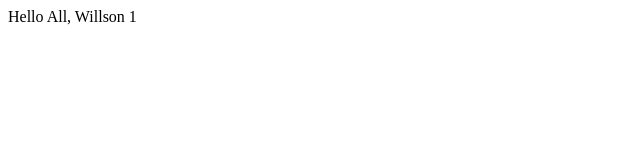
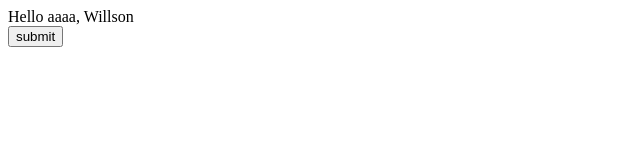
Before and after one commit to XiaoMingXing/Todo, a React app in the folder todo-test/: page / in a window 1280 px wide. Shown: the top 160 px of the page, without its empty margins (0-640 px from the left). Built offline with nearby package versions, Linux system fonts and the light colour scheme.

Commit message:
[Mingxing] add two components

```diff
--- /dev/null
+++ b/todo-test/src/components/Button.tsx
@@ -0,0 +1,12 @@
+import * as React from 'react';
+
+
+class Button extends React.Component<{}, {}> {
+  render() {
+    return <div>
+      <button>submit</button>
+    </div>;
+  }
+}
+
+export default Button;
--- a/todo-test/src/components/Hello.tsx
+++ /dev/null
@@ -1,13 +0,0 @@
-import * as React from 'react';
-
-interface HelloProps {
-  name: string;
-}
-
-class Hello extends React.Component<HelloProps, {}> {
-  render() {
-    return <div>Hello All, {this.props.name}</div>;
-  }
-}
-
-export default Hello;
--- /dev/null
+++ b/todo-test/src/components/Title.tsx
@@ -0,0 +1,13 @@
+import * as React from 'react';
+
+interface HelloProps {
+  name: string;
+}
+
+class Title extends React.Component<HelloProps, {}> {
+  render() {
+    return <div>Hello aaaa, {this.props.name}</div>;
+  }
+}
+
+export default Title;
--- a/todo-test/src/index.tsx
+++ b/todo-test/src/index.tsx
@@ -1,8 +1,9 @@
 import * as React from 'react';
 import * as ReactDOM from 'react-dom';
-import Hello from './components/Hello';
+import Title from './components/Title';
+import Button from './components/Button';
 
 ReactDOM.render(
-  <Hello name="Willson 1"/>,
+  <div><Title name="Willson"/><Button/></div>,
   document.getElementById('root'),
 );
--- a/todo-test/webpack.config.js
+++ b/todo-test/webpack.config.js
@@ -6,7 +6,7 @@ const webpack = require('webpack');
 module.exports = {
     entry: [
         'react-hot-loader/patch',
-        './src/index.tsx'
+        './dist/index.js'
     ],
     output: {
         path: path.resolve(__dirname, './dist'),
@@ -17,7 +17,7 @@ module.exports = {
             {
                 test: /\.(ts|tsx)$/,
                 exclude: /node_modules/,
-                use: ['ts-loader']
+                use: ['babel-loader']
             }
         ]
     },
```
Also changed, not shown: todo-test/tslint.json (+11 -1 lines).
